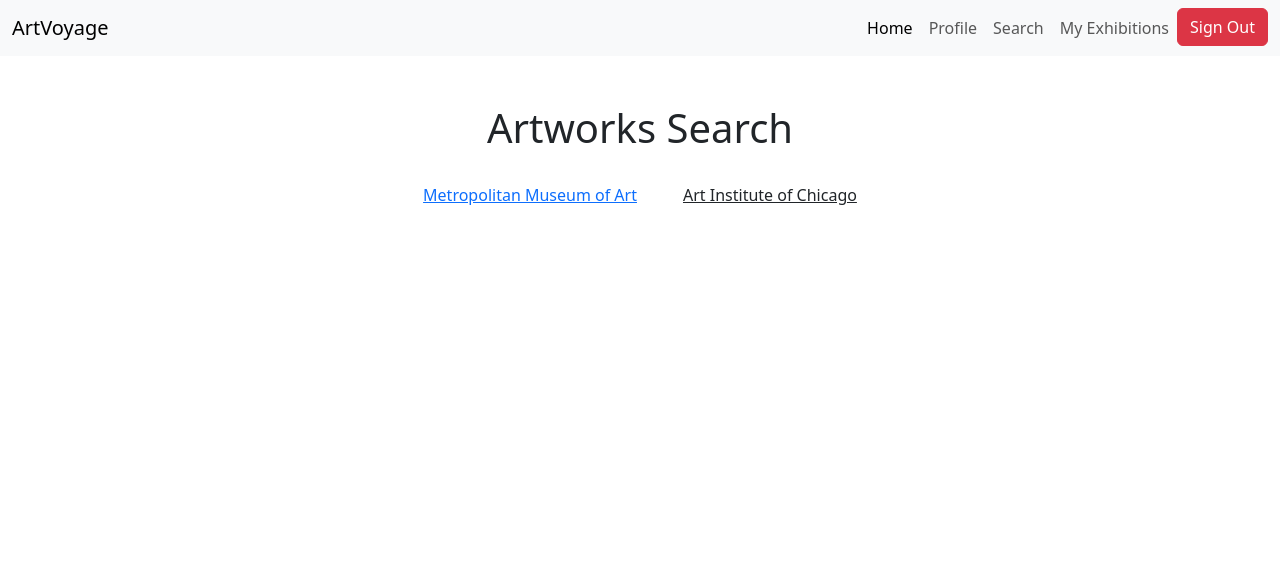
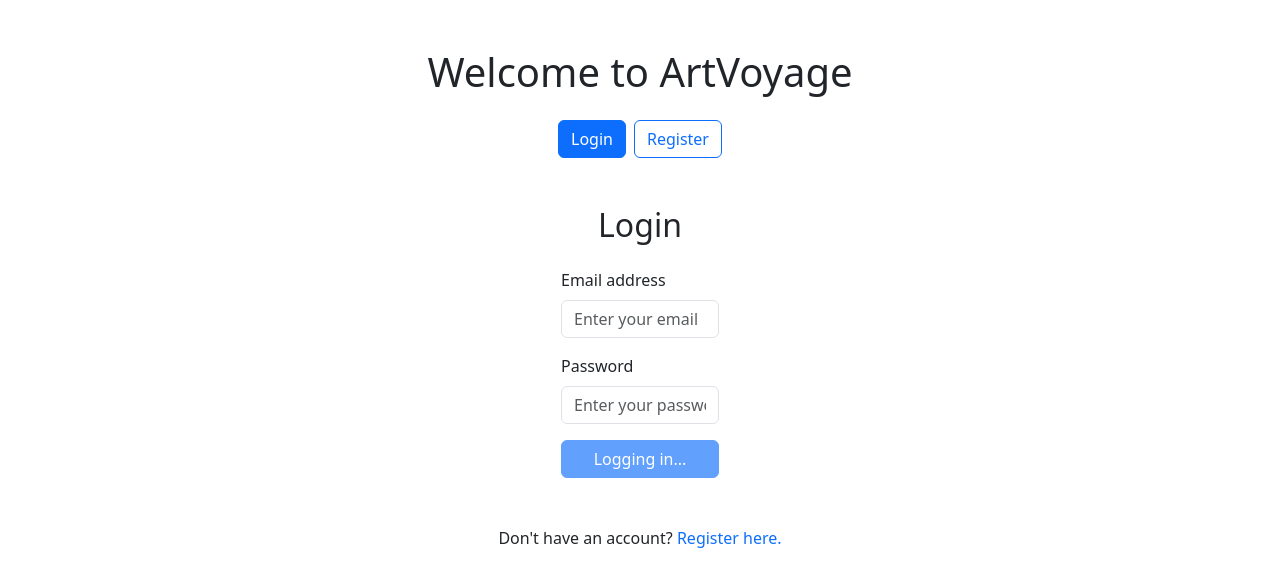
Before and after one commit to Esther299/ArtVoyage, a React (Vite) app: page /auth in a window 1280 px wide. Before the commit this address led to /home. Shown: the top 586 px of the page. Built offline with nearby package versions, Linux system fonts and the light colour scheme; no server answers; the database is empty; sample sign-in values are in the browser's storage.

Commit message:
Added validation and error messages (including firebase errors) and added first name and last name to users

```diff
--- a/src/components/Login.tsx
+++ b/src/components/Login.tsx
@@ -1,19 +1,54 @@
 import React, { useState } from "react";
 import { useAuth } from "../context/AuthContext";
+import { FirebaseError } from "firebase/app";
 
 const Login: React.FC = () => {
-  const { login } = useAuth();
+  const { login, loading } = useAuth();
   const [email, setEmail] = useState("");
   const [password, setPassword] = useState("");
-  const [error, setError] = useState<string | null>(null);
+  const [error, setError] = useState<{ field: string; message: string } | null>(
+    null
+  );
+
+  const getErrorMessage = (error: FirebaseError) => {
+    switch (error.code) {
+      case "auth/user-not-found":
+        return { field: "email", message: "No user found with this email." };
+      case "auth/wrong-password":
+        return {
+          field: "password",
+          message: "Incorrect password. Please try again.",
+        };
+      case "auth/invalid-email":
+        return { field: "email", message: "Invalid email address format." };
+      case "auth/user-disabled":
+        return {
+          field: "form",
+          message: "This user account has been disabled.",
+        };
+      default:
+        return {
+          field: "form",
+          message: "Failed to login. Please try again later.",
+        };
+    }
+  };
 
   const handleSubmit = async (e: React.FormEvent) => {
     e.preventDefault();
     setError(null);
+
     try {
       await login(email, password);
     } catch (error) {
-      setError("Failed to login. Please check your credentials.");
+      if (error instanceof FirebaseError) {
+        setError(getErrorMessage(error));
+      } else {
+        setError({
+          field: "form",
+          message: "An unexpected error occurred. Please try again.",
+        });
+      }
       console.error("Failed to login:", error);
     }
   };
@@ -23,7 +58,9 @@ const Login: React.FC = () => {
       <div className="row justify-content-center">
         <div className="col-md-6 col-lg-4">
           <h2 className="text-center mb-4">Login</h2>
-          {error && <div className="alert alert-danger">{error}</div>}
+          {error && error.field === "form" && (
+            <div className="alert alert-danger">{error.message}</div>
+          )}
           <form onSubmit={handleSubmit}>
             <div className="mb-3">
               <label htmlFor="email" className="form-label">
@@ -32,12 +69,17 @@ const Login: React.FC = () => {
               <input
                 type="email"
                 id="email"
-                className="form-control"
+                className={`form-control ${
+                  error?.field === "email" ? "is-invalid" : ""
+                }`}
                 placeholder="Enter your email"
                 value={email}
                 onChange={(e) => setEmail(e.target.value)}
                 required
               />
+              {error?.field === "email" && (
+                <div className="invalid-feedback">{error.message}</div>
+              )}
             </div>
             <div className="mb-3">
               <label htmlFor="password" className="form-label">
@@ -46,15 +88,24 @@ const Login: React.FC = () => {
               <input
                 type="password"
                 id="password"
-                className="form-control"
+                className={`form-control ${
+                  error?.field === "password" ? "is-invalid" : ""
+                }`}
                 placeholder="Enter your password"
                 value={password}
                 onChange={(e) => setPassword(e.target.value)}
                 required
               />
+              {error?.field === "password" && (
+                <div className="invalid-feedback">{error.message}</div>
+              )}
             </div>
-            <button type="submit" className="btn btn-primary w-100">
-              Login
+            <button
+              type="submit"
+              className="btn btn-primary w-100"
+              disabled={loading}
+            >
+              {loading ? "Logging in..." : "Login"}
             </button>
           </form>
         </div>
--- a/src/components/Register.tsx
+++ b/src/components/Register.tsx
@@ -1,24 +1,90 @@
 import React, { useState } from "react";
 import { useAuth } from "../context/AuthContext";
+import { FirebaseError } from "firebase/app";
 
 const Register: React.FC = () => {
-  const { register } = useAuth();
+  const { register, loading } = useAuth();
   const [email, setEmail] = useState("");
   const [password, setPassword] = useState("");
-  const [error, setError] = useState<string | null>(null);
-  const [isSubmitting, setIsSubmitting] = useState(false);
+  const [firstName, setFirstName] = useState("");
+  const [lastName, setLastName] = useState("");
+  const [error, setError] = useState<{ field: string; message: string } | null>(
+    null
+  );
+
+  const validateEmail = (email: string) =>
+    /^[^\s@]+@[^\s@]+\.[^\s@]+$/.test(email);
+  const validatePassword = (password: string) =>
+    /^(?=.*[a-z])(?=.*[A-Z])(?=.*\d)[A-Za-z\d]{8,}$/.test(password);
+  const validateName = (name: string) => /^[A-Za-z- ]+$/.test(name);
+
+  const getErrorMessage = (error: FirebaseError) => {
+    switch (error.code) {
+      case "auth/email-already-in-use":
+        return {
+          field: "email",
+          message:
+            "This email is already in use. Please use a different email.",
+        };
+      case "auth/weak-password":
+        return { field: "password", message: "The password is too weak." };
+      case "auth/invalid-email":
+        return { field: "email", message: "Invalid email address format." };
+      default:
+        return {
+          field: "form",
+          message: "Failed to register. Please try again later.",
+        };
+    }
+  };
 
   const handleSubmit = async (e: React.FormEvent) => {
     e.preventDefault();
     setError(null);
-    setIsSubmitting(true);
+
+    if (!firstName || !lastName) {
+      setError({
+        field: "name",
+        message: "Please provide both first name and last name.",
+      });
+      return;
+    }
+    if (!validateName(firstName) || !validateName(lastName)) {
+      setError({
+        field: "name",
+        message:
+          "First name and last name can only contain letters, hyphens, and spaces.",
+      });
+      return;
+    }
+    if (!validateEmail(email)) {
+      setError({
+        field: "email",
+        message: "Please enter a valid email address.",
+      });
+      return;
+    }
+    if (!validatePassword(password)) {
+      setError({
+        field: "password",
+        message:
+          "Password must include: <ul><li>At least 8 characters</li><li>One uppercase letter</li><li>One lowercase letter</li><li>One number</li></ul>",
+      });
+      return;
+    }
+
     try {
-      await register(email, password);
+      await register(email, password, firstName, lastName);
     } catch (error) {
-      setError("Failed to register. Please try again.");
+      if (error instanceof FirebaseError) {
+        setError(getErrorMessage(error));
+      } else {
+        setError({
+          field: "form",
+          message: "An unexpected error occurred. Please try again.",
+        });
+      }
       console.error("Failed to register:", error);
-    } finally {
-      setIsSubmitting(false);
     }
   };
 
@@ -27,8 +93,48 @@ const Register: React.FC = () => {
       <div className="row justify-content-center">
         <div className="col-md-6 col-lg-4">
           <h2 className="text-center mb-4">Register</h2>
-          {error && <div className="alert alert-danger">{error}</div>}
+          {error && error.field === "form" && (
+            <div className="alert alert-danger">{error.message}</div>
+          )}
           <form onSubmit={handleSubmit}>
+            <div className="mb-3">
+              <label htmlFor="firstName" className="form-label">
+                First Name
+              </label>
+              <input
+                type="text"
+                id="firstName"
+                className={`form-control ${
+                  error?.field === "name" ? "is-invalid" : ""
+                }`}
+                placeholder="Enter your first name"
+                value={firstName}
+                onChange={(e) => setFirstName(e.target.value)}
+                required
+              />
+              {error?.field === "name" && (
+                <div className="invalid-feedback">{error.message}</div>
+              )}
+            </div>
+            <div className="mb-3">
+              <label htmlFor="lastName" className="form-label">
+                Last Name
+              </label>
+              <input
+                type="text"
+                id="lastName"
+                className={`form-control ${
+                  error?.field === "name" ? "is-invalid" : ""
+                }`}
+                placeholder="Enter your last name"
+                value={lastName}
+                onChange={(e) => setLastName(e.target.value)}
+                required
+              />
+              {error?.field === "name" && (
+                <div className="invalid-feedback">{error.message}</div>
+              )}
+            </div>
             <div className="mb-3">
               <label htmlFor="email" className="form-label">
                 Email address
@@ -36,12 +142,17 @@ const Register: React.FC = () => {
               <input
                 type="email"
                 id="email"
-                className="form-control"
+                className={`form-control ${
+                  error?.field === "email" ? "is-invalid" : ""
+                }`}
                 placeholder="Enter your email"
                 value={email}
                 onChange={(e) => setEmail(e.target.value)}
                 required
               />
+              {error?.field === "email" && (
+                <div className="invalid-feedback">{error.message}</div>
+              )}
             </div>
             <div className="mb-3">
               <label htmlFor="password" className="form-label">
@@ -50,19 +161,27 @@ const Register: React.FC = () => {
               <input
                 type="password"
                 id="password"
-                className="form-control"
+                className={`form-control ${
+                  error?.field === "password" ? "is-invalid" : ""
+                }`}
                 placeholder="Enter your password"
                 value={password}
                 onChange={(e) => setPassword(e.target.value)}
                 required
               />
+              {error?.field === "password" && (
+                <div
+                  className="invalid-feedback"
+                  dangerouslySetInnerHTML={{ __html: error.message }}
+                ></div>
+              )}
             </div>
             <button
               type="submit"
               className="btn btn-primary w-100"
-              disabled={isSubmitting}
+              disabled={loading}
             >
-              {isSubmitting ? "Registering..." : "Register"}
+              {loading ? "Registering..." : "Register"}
             </button>
           </form>
         </div>
--- a/src/context/AuthContext.tsx
+++ b/src/context/AuthContext.tsx
@@ -10,7 +10,12 @@ import { doc, setDoc, getDoc } from "firebase/firestore";
 
 interface AuthContextType {
   user: User | null;
-  register: (email: string, password: string) => Promise<void>;
+  register: (
+    email: string,
+    password: string,
+    firstName: string,
+    lastName: string
+  ) => Promise<void>;
   login: (email: string, password: string) => Promise<void>;
   logout: () => Promise<void>;
   loading: boolean;
@@ -25,25 +30,38 @@ export const AuthProvider: React.FC<{ children: React.ReactNode }> = ({
   const [loading, setLoading] = useState(true);
 
   useEffect(() => {
-    const unsubscribe = auth.onAuthStateChanged((user) => {
+    const unsubscribe = auth.onAuthStateChanged(async (user) => {
       if (user) {
+        try {
           const userRef = doc(db, "users", user.uid);
-        getDoc(userRef).then((docSnap) => {
+          const docSnap = await getDoc(userRef);
           if (!docSnap.exists()) {
-            setDoc(userRef, {
+            await setDoc(userRef, {
               uid: user.uid,
               email: user.email,
             });
           }
-        });
+          setUser(user);
+        } catch (error) {
+          console.error("Error fetching user data:", error);
         }
-      setUser(user);
+      } else {
+        setUser(null);
+      }
       setLoading(false);
     });
+
     return unsubscribe;
   }, []);
 
-  const register = async (email: string, password: string) => {
+  const register = async (
+    email: string,
+    password: string,
+    firstName: string,
+    lastName: string
+  ) => {
+    setLoading(true);
+    try {
       const userCredential = await createUserWithEmailAndPassword(
         auth,
         email,
@@ -55,10 +73,22 @@ export const AuthProvider: React.FC<{ children: React.ReactNode }> = ({
       await setDoc(userRef, {
         uid: user.uid,
         email: user.email,
+        firstName,
+        lastName,
       });
+
+      setUser(user);
+    } catch (error) {
+      console.error("Error during registration:", error);
+      throw error;
+    } finally {
+      setLoading(false);
+    }
   };
 
   const login = async (email: string, password: string) => {
+    setLoading(true);
+    try {
       const userCredential = await signInWithEmailAndPassword(
         auth,
         email,
@@ -74,15 +104,24 @@ export const AuthProvider: React.FC<{ children: React.ReactNode }> = ({
           email: user.email,
         });
       }
+
+      setUser(user);
+    } catch (error) {
+      console.error("Error during login:", error);
+      throw error;
+    } finally {
+      setLoading(false);
+    }
   };
 
   const logout = async () => {
+    setLoading(true);
     try {
       await signOut(auth);
       setUser(null);
-      setLoading(true);
     } catch (error) {
       console.error("Error signing out:", error);
+    } finally {
       setLoading(false);
     }
   };
--- a/src/pages/Auth.tsx
+++ b/src/pages/Auth.tsx
@@ -12,7 +12,7 @@ const Auth: React.FC = () => {
       <div className="row justify-content-center">
         <div className="col-md-8 col-lg-6">
           <h1 className="text-center mb-4">
-            Welcome to the Exhibition Platform
+            Welcome to ArtVoyage
           </h1>
           <div className="d-flex justify-content-center mb-3">
             <button
```
Lines whose indentation alone changed are shown as unchanged.
